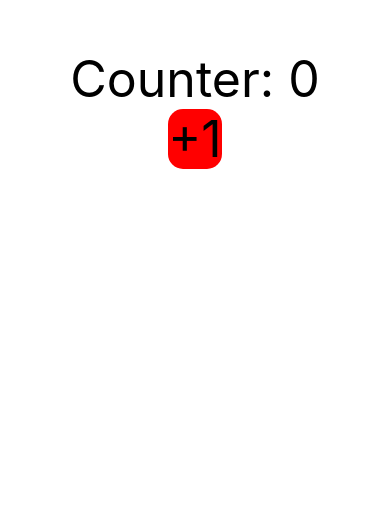
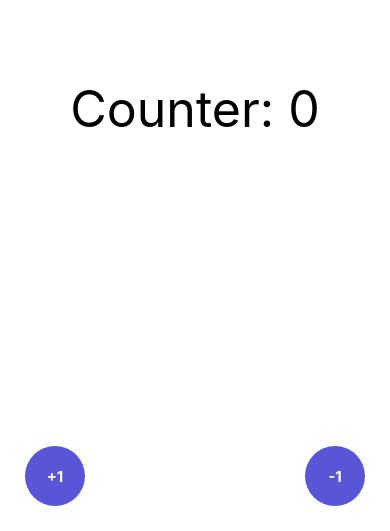
Before and after one commit to ggarciagrau/react-native-counter, a React Native app: screen / in a window 390 px wide. Shown: the part 313-844 px from the top of the page. Built offline with nearby package versions, Linux system fonts and the light colour scheme.

Commit message:
Fab component

```diff
--- /dev/null
+++ b/src/components/Fab.tsx
@@ -0,0 +1,52 @@
+import {ReactNode} from 'react';
+import {StyleSheet, TouchableOpacity, View, Text} from 'react-native';
+
+type Props = {
+  onPressFn: () => void;
+  children: ReactNode;
+  orientation: 'left' | 'right';
+};
+
+export const Fab = ({onPressFn, children, orientation}: Props) => {
+  const orientationStyle = (() => {
+    if (orientation == 'left') {
+      return styles.fabWrapperL;
+    } else if (orientation == 'right') {
+      return styles.fabWrapperR;
+    }
+  })();
+
+  return (
+    <TouchableOpacity style={orientationStyle} onPress={() => onPressFn()}>
+      <View style={styles.fab}>
+        <Text style={styles.fabText}>{children}</Text>
+      </View>
+    </TouchableOpacity>
+  );
+};
+
+const styles = StyleSheet.create({
+  fabWrapperL: {
+    position: 'absolute',
+    bottom: 25,
+    left: 25,
+  },
+  fabWrapperR: {
+    position: 'absolute',
+    bottom: 25,
+    right: 25,
+  },
+  fab: {
+    backgroundColor: '#5856D6',
+    width: 60,
+    height: 60,
+    borderRadius: 100,
+    justifyContent: 'center',
+  },
+  fabText: {
+    color: 'white',
+    fontSize: 15,
+    fontWeight: 'bold',
+    alignSelf: 'center',
+  },
+});
--- a/src/screens/CounterScreen.tsx
+++ b/src/screens/CounterScreen.tsx
@@ -1,18 +1,15 @@
 import {useState} from 'react';
-import {View, Text, TouchableOpacity, StyleSheet} from 'react-native';
+import {View, Text, StyleSheet} from 'react-native';
+import {Fab} from '../components/Fab';
 
 export const CounterScreen = () => {
   const [counter, setCounter] = useState<number>(0);
 
   return (
     <View style={styles.container}>
-      <Text
-        style={styles.counterLabel}>
-        Counter: {counter}
-      </Text>
-      <TouchableOpacity onPress={() => setCounter(prev => prev + 1)}>
-        <Text style={styles.button}>+1</Text>
-      </TouchableOpacity>
+      <Text style={styles.counterLabel}>Counter: {counter}</Text>
+      <Fab orientation="left" onPressFn={() => setCounter(prev => prev + 1)}>+1</Fab>
+      <Fab orientation="right" onPressFn={() => setCounter(prev => prev - 1)}>-1</Fab>
     </View>
   );
 };
@@ -24,11 +21,6 @@ const styles = StyleSheet.create({
     alignItems: 'center',
   },
   counterLabel: {
-    fontSize: 50
-  },
-  button: {
-    backgroundColor: 'red',
     fontSize: 50,
-    borderRadius: 15,
   },
 });
```
